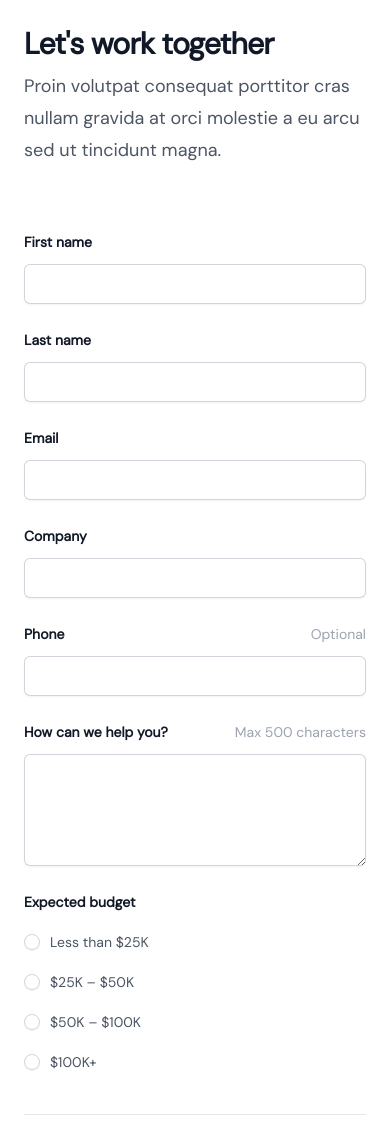
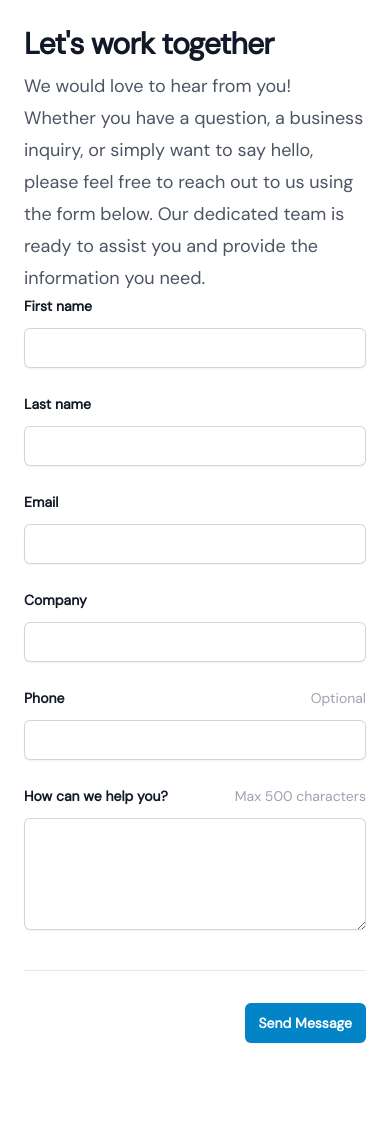
Before and after one commit to sdhwa92/mexim, a Next.js app: page /contact in a window 390 px wide. Shown: the part 395-1519 px from the top of the page. Built offline with nearby package versions, Linux system fonts and the light colour scheme.

Commit message:
edit contact form and add handler

```diff
--- a/interfaces/index.ts
+++ b/interfaces/index.ts
@@ -1 +1,2 @@
 export type { default as IFeature } from "./IFeature";
+export type { default as IContactBody } from "./IContactBody";
--- /dev/null
+++ b/lib/api.ts
@@ -0,0 +1,11 @@
+import { IContactBody } from "@/interfaces";
+
+export const sendContactForm = async (data: IContactBody) =>
+  fetch("/api/contact", {
+    method: "POST",
+    body: JSON.stringify(data),
+    headers: {
+      "Content-Type": "application/json",
+      Accept: "application.json",
+    },
+  });
--- /dev/null
+++ b/pages/api/contact.ts
@@ -0,0 +1,20 @@
+import type { NextApiRequest, NextApiResponse } from "next";
+import type { IContactBody } from "@/interfaces";
+
+interface ContactApiRequest extends NextApiRequest {
+  body: IContactBody;
+}
+
+export default function handler(req: ContactApiRequest, res: NextApiResponse) {
+  const { firstName, lastName, email, company, phone, message } = req.body;
+
+  console.log(req.body);
+
+  if (req.method === "POST") {
+    return res.status(200).json({
+      message: `Hello, ${firstName} ${lastName} from ${company}. I will call you back to ${phone} or send an email to ${email} regarding your message: ${message}`,
+    });
+  } else {
+    return res.status(400).json({ message: "Bad Request" });
+  }
+}
--- a/pages/contact.tsx
+++ b/pages/contact.tsx
@@ -1,13 +1,46 @@
 import Head from "next/head";
 import Image from "next/image";
+import { useState, ChangeEvent } from "react";
 import { DefaultLayout } from "@/layouts";
 import { Button } from "@/ui/Button";
 import { COLOR_THEME } from "@/constants";
 import { PageTitle } from "@/components/PageTitle";
+import { sendContactForm } from "@/lib/api";
+import { IContactBody } from "@/interfaces";
 
 import contactUsImage from "@/public/img/pexels-fatih-turan-8777703.jpg";
 
+const initValues: IContactBody = {
+  firstName: "",
+  lastName: "",
+  email: "",
+  company: "",
+  phone: "",
+  message: "",
+};
+
+const initState = { values: initValues };
+
 export default function Contact() {
+  const [state, setState] = useState(initState);
+
+  const { values } = state;
+
+  const handleChange = ({
+    target,
+  }: ChangeEvent<HTMLInputElement | HTMLTextAreaElement>) =>
+    setState((prev) => ({
+      ...prev,
+      values: {
+        ...prev.values,
+        [target.name]: target.value,
+      },
+    }));
+
+  const onSubmit = async () => {
+    await sendContactForm(values);
+  };
+
   return (
     <DefaultLayout home={false}>
       <Head>
@@ -33,14 +66,16 @@ export default function Contact() {
                 Let&apos;s work together
               </h2>
               <p className="mt-2 text-lg leading-8 text-gray-600">
-                Proin volutpat consequat porttitor cras nullam gravida at orci
-                molestie a eu arcu sed ut tincidunt magna.
+                We would love to hear from you! Whether you have a question, a
+                business inquiry, or simply want to say hello, please feel free
+                to reach out to us using the form below. Our dedicated team is
+                ready to assist you and provide the information you need.
               </p>
-              <form action="#" method="POST" className="mt-16">
+              <form>
                 <div className="grid grid-cols-1 gap-x-8 gap-y-6 sm:grid-cols-2">
                   <div>
                     <label
-                      htmlFor="first-name"
+                      htmlFor="firstName"
                       className="block text-sm font-semibold leading-6 text-gray-900"
                     >
                       First name
@@ -48,16 +83,18 @@ export default function Contact() {
                     <div className="mt-2.5">
                       <input
                         type="text"
-                        name="first-name"
-                        id="first-name"
+                        name="firstName"
+                        id="firstName"
                         autoComplete="given-name"
                         className="block w-full rounded-md border-0 px-3.5 py-2 text-gray-900 shadow-sm ring-1 ring-inset ring-gray-300 placeholder:text-gray-400 focus:ring-2 focus:ring-inset focus:ring-indigo-600 sm:text-sm sm:leading-6"
+                        value={values.firstName}
+                        onChange={handleChange}
                       />
                     </div>
                   </div>
                   <div>
                     <label
-                      htmlFor="last-name"
+                      htmlFor="lastName"
                       className="block text-sm font-semibold leading-6 text-gray-900"
                     >
                       Last name
@@ -65,10 +102,12 @@ export default function Contact() {
                     <div className="mt-2.5">
                       <input
                         type="text"
-                        name="last-name"
-                        id="last-name"
+                        name="lastName"
+                        id="lastName"
                         autoComplete="family-name"
                         className="block w-full rounded-md border-0 px-3.5 py-2 text-gray-900 shadow-sm ring-1 ring-inset ring-gray-300 placeholder:text-gray-400 focus:ring-2 focus:ring-inset focus:ring-indigo-600 sm:text-sm sm:leading-6"
+                        value={values.lastName}
+                        onChange={handleChange}
                       />
                     </div>
                   </div>
@@ -86,6 +125,8 @@ export default function Contact() {
                         type="email"
                         autoComplete="email"
                         className="block w-full rounded-md border-0 px-3.5 py-2 text-gray-900 shadow-sm ring-1 ring-inset ring-gray-300 placeholder:text-gray-400 focus:ring-2 focus:ring-inset focus:ring-indigo-600 sm:text-sm sm:leading-6"
+                        value={values.email}
+                        onChange={handleChange}
                       />
                     </div>
                   </div>
@@ -103,6 +144,8 @@ export default function Contact() {
                         id="company"
                         autoComplete="organization"
                         className="block w-full rounded-md border-0 px-3.5 py-2 text-gray-900 shadow-sm ring-1 ring-inset ring-gray-300 placeholder:text-gray-400 focus:ring-2 focus:ring-inset focus:ring-indigo-600 sm:text-sm sm:leading-6"
+                        value={values.company}
+                        onChange={handleChange}
                       />
                     </div>
                   </div>
@@ -126,6 +169,8 @@ export default function Contact() {
                         autoComplete="tel"
                         aria-describedby="phone-description"
                         className="block w-full rounded-md border-0 px-3.5 py-2 text-gray-900 shadow-sm ring-1 ring-inset ring-gray-300 placeholder:text-gray-400 focus:ring-2 focus:ring-inset focus:ring-indigo-600 sm:text-sm sm:leading-6"
+                        value={values.phone}
+                        onChange={handleChange}
                       />
                     </div>
                   </div>
@@ -149,61 +194,16 @@ export default function Contact() {
                         aria-describedby="message-description"
                         className="block w-full rounded-md border-0 px-3.5 py-2 text-gray-900 shadow-sm ring-1 ring-inset ring-gray-300 placeholder:text-gray-400 focus:ring-2 focus:ring-inset focus:ring-indigo-600 sm:text-sm sm:leading-6"
                         defaultValue={""}
+                        value={values.message}
+                        onChange={handleChange}
                       />
                     </div>
                   </div>
-                  <fieldset className="sm:col-span-2">
-                    <legend className="block text-sm font-semibold leading-6 text-gray-900">
-                      Expected budget
-                    </legend>
-                    <div className="mt-4 space-y-4 text-sm leading-6 text-gray-600">
-                      <div className="flex gap-x-2.5">
-                        <input
-                          id="budget-under-25k"
-                          name="budget"
-                          defaultValue="under_25k"
-                          type="radio"
-                          className="mt-1 h-4 w-4 border-gray-300 text-indigo-600 shadow-sm focus:ring-indigo-600"
-                        />
-                        <label htmlFor="budget-under-25k">Less than $25K</label>
-                      </div>
-                      <div className="flex gap-x-2.5">
-                        <input
-                          id="budget-25k-50k"
-                          name="budget"
-                          defaultValue="25k-50k"
-                          type="radio"
-                          className="mt-1 h-4 w-4 border-gray-300 text-indigo-600 shadow-sm focus:ring-indigo-600"
-                        />
-                        <label htmlFor="budget-25k-50k">$25K – $50K</label>
-                      </div>
-                      <div className="flex gap-x-2.5">
-                        <input
-                          id="budget-50k-100k"
-                          name="budget"
-                          defaultValue="50k-100k"
-                          type="radio"
-                          className="mt-1 h-4 w-4 border-gray-300 text-indigo-600 shadow-sm focus:ring-indigo-600"
-                        />
-                        <label htmlFor="budget-50k-100k">$50K – $100K</label>
-                      </div>
-                      <div className="flex gap-x-2.5">
-                        <input
-                          id="budget-over-100k"
-                          name="budget"
-                          defaultValue="over_100k"
-                          type="radio"
-                          className="mt-1 h-4 w-4 border-gray-300 text-indigo-600 shadow-sm focus:ring-indigo-600"
-                        />
-                        <label htmlFor="budget-over-100k">$100K+</label>
-                      </div>
-                    </div>
-                  </fieldset>
                 </div>
                 <div className="mt-10 flex justify-end border-t border-gray-900/10 pt-8">
                   <Button
                     type="submit"
-                    onClick={() => console.log("click")}
+                    onClick={onSubmit}
                     color={COLOR_THEME.background.primary}
                     hoverColor={COLOR_THEME.background.primaryHover}
                     outlineColor={COLOR_THEME.outline.primaryFocusVisible}
```
Also changed, not shown: interfaces/IContactBody.ts (added, +8 -0 lines).
